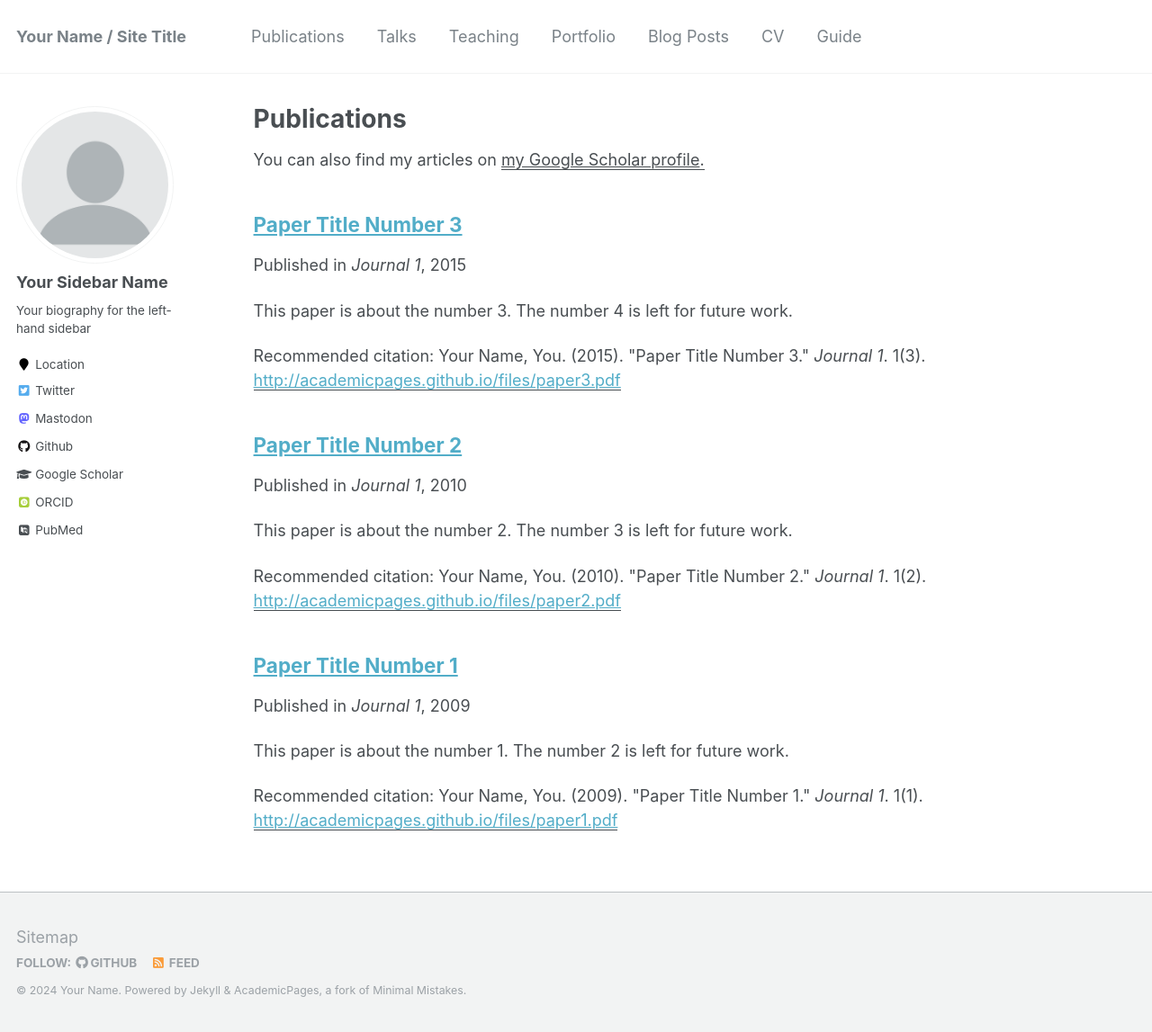
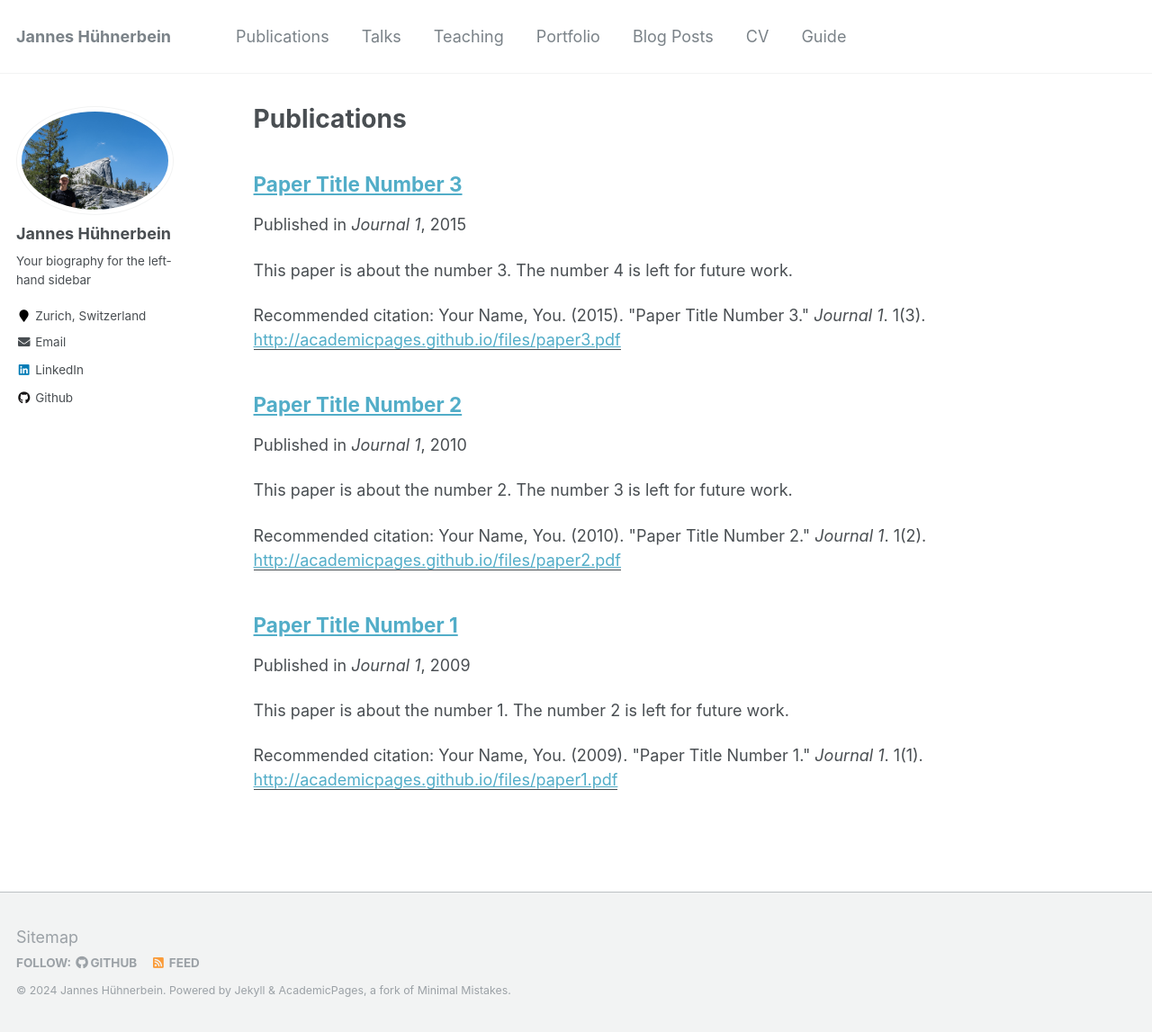
Before and after one commit to janneshb/huehnerbe.in, a Jekyll site: the page built from _pages/publications.md, in a window 1280 px wide and 1147 px high. Shown: the whole window at 90% size. Built offline with Jekyll 4.4.1, drawn with Linux system fonts in a browser that asks for light colours; some web fonts are replaced.

Commit message:
updated config

```diff
--- a/_config.yml
+++ b/_config.yml
@@ -7,32 +7,32 @@
 
 # Basic Site Settings
 locale                   : "en-US"
-title                    : "Your Name / Site Title"
+title                    : "Jannes Hühnerbein"
 title_separator          : "-"
-name                     : &name "Your Name"
+name                     : &name "Jannes Hühnerbein"
 description              : &description "personal description"
-url                      : https://academicpages.github.io # the base hostname & protocol for your site e.g. "https://mmistakes.github.io"
+url                      : https://janneshb.github.io # the base hostname & protocol for your site e.g. "https://mmistakes.github.io"
 baseurl                  : "" # the subpath of your site, e.g. "/blog"
-repository               : "academicpages/academicpages.github.io"
+repository               : "janneshb/janneshb.github.io"
 
 # Site Author
 author:
-  name             : "Your Sidebar Name"
-  avatar           : "profile.png"
+  name             : "Jannes Hühnerbein"
+  avatar           : "profile.jpeg"
   bio              : "Your biography for the left-hand sidebar"
   pronouns         : # example: "she/her"
-  location         : "Location"
-  orcid            : "http://orcid.org/yourorcidurl"
+  location         : "Zurich, Switzerland"
+  orcid            : # "http://orcid.org/yourorcidurl"
   employer         :
-  email            :
+  email            : "hjannes@ethz.ch"
   uri              :
 
   # Manuscript repositories
-  arxiv            : # "https://arxiv.org/" # Update with the correct link to your profile
-  googlescholar    : "https://scholar.google.com/citations?user=PS_CX0AAAAAJ"         # Update with the correct link to your profile
-  impactstory      : # "https://profiles.impactstory.org/u/xxxx-xxxx-xxxx-xxxx"
-  pubmed           : "https://www.ncbi.nlm.nih.gov/pubmed/?term=john+snow"
-  researchgate     :  # example: "https://www.researchgate.net/profile/yourprofile"
+  arxiv            :
+  googlescholar    :
+  impactstory      :
+  pubmed           :
+  researchgate     :
 
   # Social media
   bitbucket        :
@@ -41,22 +41,22 @@
   facebook         :
   flickr           :
   foursquare       :
-  github           : "academicpages"
+  github           : "janneshb"
   goodreads        :
   google_plus      :
   keybase          :
   instagram        :
   lastfm           :
-  linkedin         :
-  kaggle           : # "kaggleusername"
-  mastodon         : "mastodonhandle"
-  medium           : # "add medium profile url here"
+  linkedin         : "https://linkedin.com/in/jhuhnerbein"
+  kaggle           :
+  mastodon         :
+  medium           :
   pinterest        :
   soundcloud       :
-  stackoverflow    : # http://stackoverflow.com/users/123456/username
+  stackoverflow    :
   steam            :
   tumblr           :
-  twitter          : "replacethistwitterhandle"
+  twitter          :
   vine             :
   weibo            :
   wikipedia        :
```
Also changed, not shown: images/profile.jpeg (added), images/profile.png (deleted), 4 other files.
